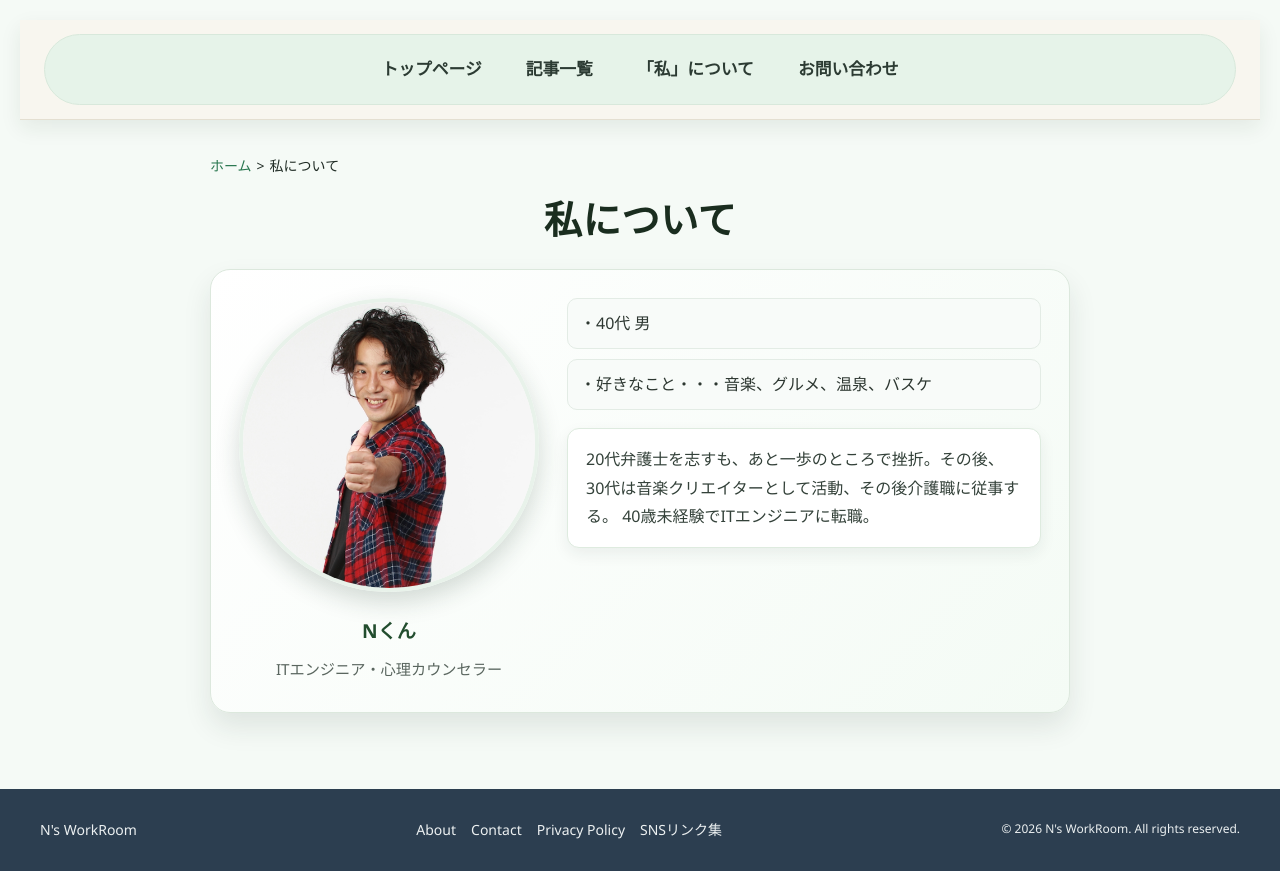
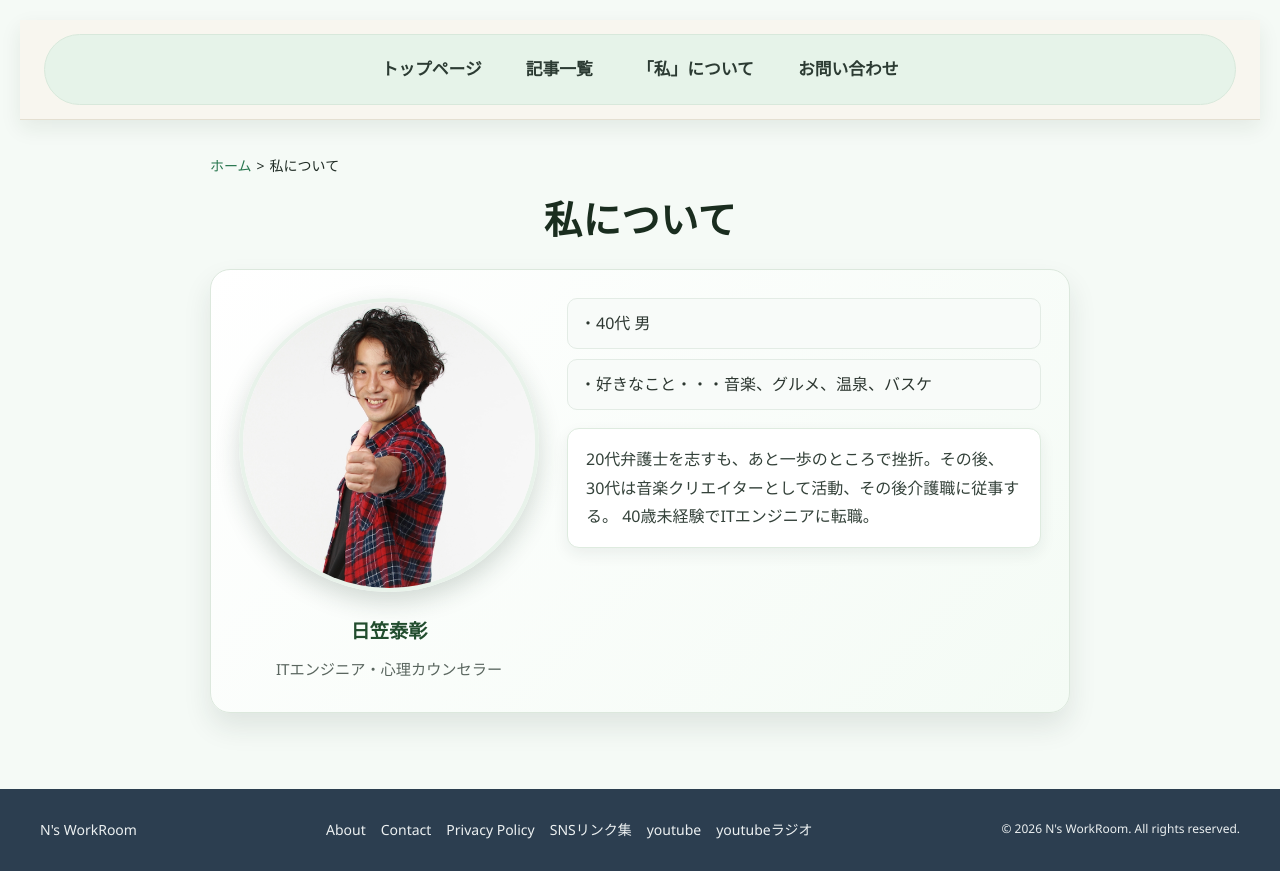
Before and after one commit to yasuhikasa/nshinri, a Next.js app: page /aboutme in a window 1280 px wide. Built offline with nearby package versions, Linux system fonts and the light colour scheme.

Commit message:
リンク修正

```diff
--- a/src/components/AuthorProfile.tsx
+++ b/src/components/AuthorProfile.tsx
@@ -11,7 +11,7 @@ const AuthorProfile = () => {
     >
       <h3>著者プロフィール</h3>
       <p>
-        <strong>Nくん</strong>
+        <strong>日笠泰彰</strong>
         <br />
         ITエンジニアとして活動し、RailsやNext.jsを中心としたモダンなWeb開発を得意とする。
       </p>
--- a/src/components/Footer.tsx
+++ b/src/components/Footer.tsx
@@ -19,6 +19,12 @@ const Footer = () => {
           <Link href="https://lit.link/litA07" legacyBehavior>
             <a>SNSリンク集</a>
           </Link>
+          <Link href="https://www.youtube.com/@hikachu-t3e" legacyBehavior>
+            <a>youtube</a>
+          </Link>
+          <Link href="https://www.youtube.com/@yao7783" legacyBehavior>
+            <a>youtubeラジオ</a>
+          </Link>
         </div>
         <div className={styles.copyright}>
           <p>
--- a/src/pages/aboutme/index.tsx
+++ b/src/pages/aboutme/index.tsx
@@ -122,7 +122,7 @@ const Aboutme = () => {
               className={styles.photo}
             />
             <div className={styles.profileText}>
-              <div className={styles.name}>Nくん</div>
+              <div className={styles.name}>日笠泰彰</div>
               <p className={styles.role}>ITエンジニア・心理カウンセラー</p>
             </div>
           </div>
```
